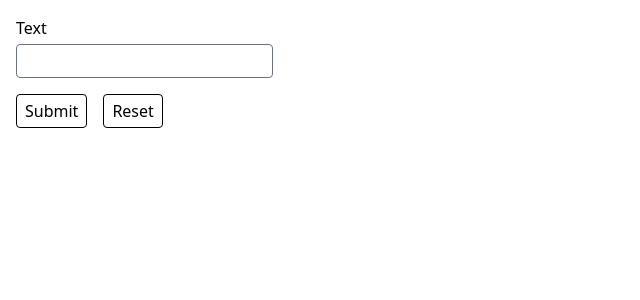
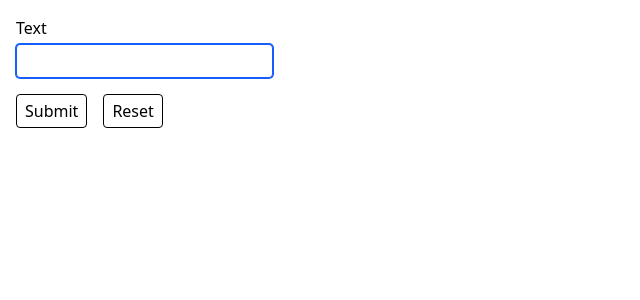
Before and after one commit to Kaishiyoku/phonetic-alphabet, a Vue app: page /#/ in a window 1280 px wide. Shown: the top 300 px of the page, without its empty margins (0-640 px from the left). Built offline with nearby package versions, Linux system fonts and the light colour scheme.

Commit message:
added input autofocus

```diff
--- a/src/components/FormInput.vue
+++ b/src/components/FormInput.vue
@@ -6,8 +6,10 @@ withDefaults(defineProps<{
   id: string;
   type: HtmlInputElementTypeAttribute;
   label: string;
+  autofocus?: boolean;
   required?: boolean;
 }>(), {
+  autofocus: false,
   required: false,
 });
 
@@ -28,6 +30,7 @@ const model = defineModel<string>();
       class="py-1 rounded"
       :id
       :type
+      :autofocus
       :required
     />
   </div>
--- a/src/views/HomeView.vue
+++ b/src/views/HomeView.vue
@@ -23,7 +23,7 @@ function handleReset(): void {
 <template>
   <main>
     <form @submit.prevent="handleSubmit">
-      <form-input id="text" type="text" label="Text" v-model="text" required/>
+      <form-input id="text" type="text" label="Text" v-model="text" autofocus required/>
 
       <div class="space-x-4">
         <form-button type="submit" @click="handleSubmit">
```
